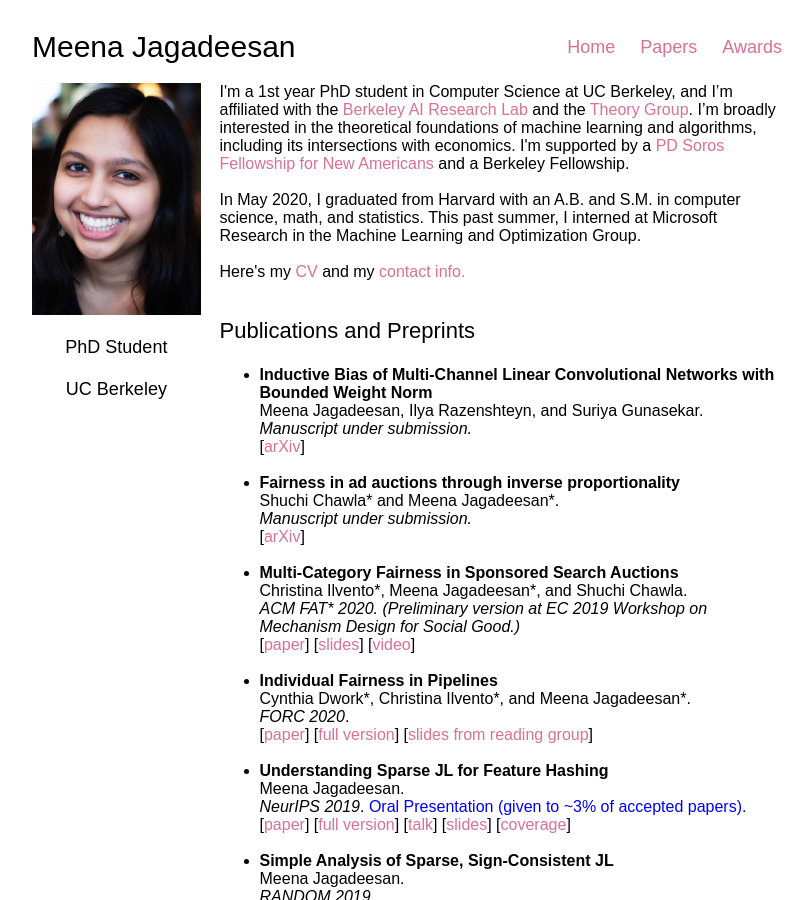
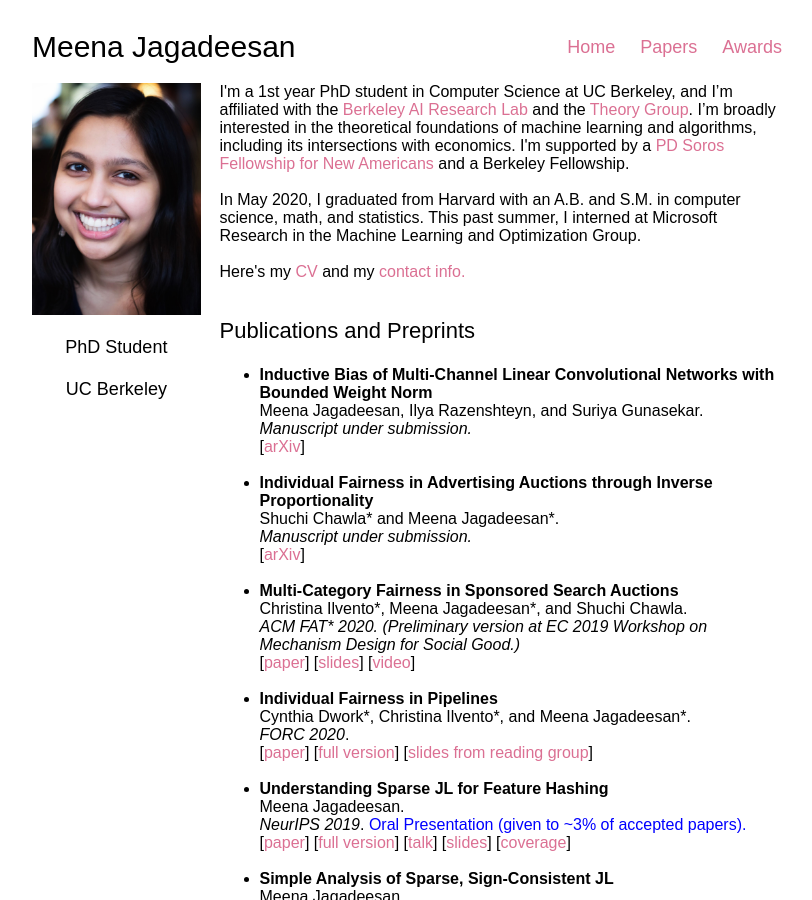
Before and after one commit to mjagadeesan/mjagadeesan.github.io, a Jekyll site: the page built from index.html, in a window 1280 px wide and 900 px high. Shown: the whole window, without its empty margins (233-1045 px from the left). Built offline with Jekyll 4.4.1, drawn with Linux system fonts in a browser that asks for light colours; some web fonts are replaced.

Commit message:
added new paper

```diff
--- a/index.html
+++ b/index.html
@@ -15,7 +15,7 @@ layout: default
 	Meena Jagadeesan, Ilya Razenshteyn, and Suriya Gunasekar.<br>
 	<span><em>Manuscript under submission.</em></span><br>
 	[<a href=https://arxiv.org/abs/2102.12238>arXiv</a>]<br><br>
-	<li><b><span>Fairness in ad auctions through inverse proportionality</span></b><br>
+	<li><b><span>Individual Fairness in Advertising Auctions through Inverse Proportionality</span></b><br>
 	Shuchi Chawla<span style="font-family:Arial">*</span> and Meena Jagadeesan<span style="font-family:Arial">*</span>.<br>
 	<span><em>Manuscript under submission.</em></span><br>
 	[<a href=https://arxiv.org/abs/2003.13966>arXiv</a>]
```
